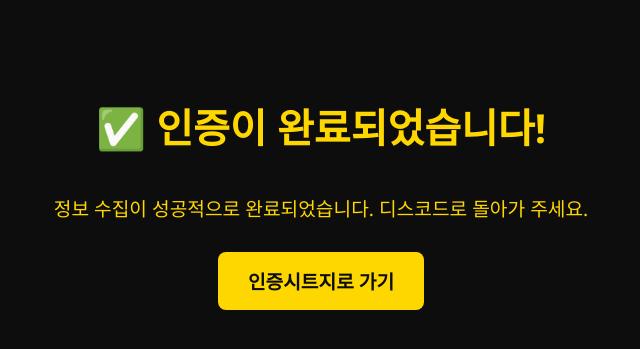
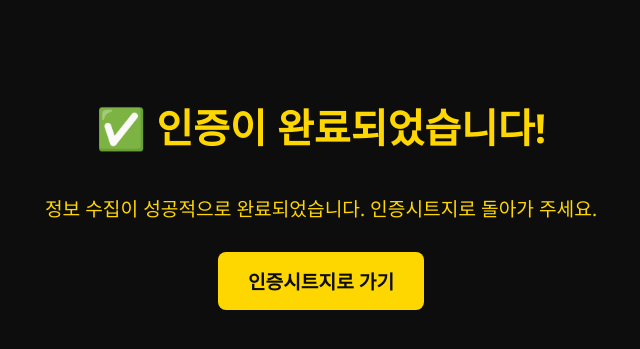
Before and after one commit to 25ksm/VerifyBot, a Flask app: page /success in a window 1280 px wide. Shown: the part 210-559 px from the top of the page, without its empty margins (319-959 px from the left). Run offline with Flask 3, Linux system fonts and the light colour scheme.

Commit message:
Add files via upload

```diff
--- a/VerifyBot/web/templates/success.html
+++ b/VerifyBot/web/templates/success.html
@@ -43,7 +43,7 @@
 </head>
 <body>
     <h1>✅ 인증이 완료되었습니다!</h1>
-    <p>정보 수집이 성공적으로 완료되었습니다. 디스코드로 돌아가 주세요.</p>
+    <p>정보 수집이 성공적으로 완료되었습니다. 인증시트지로 돌아가 주세요.</p>
     <a href="https://docs.google.com/spreadsheets/d/1LCMZPWiK37dJxIYpjX93KW5kOIeHDnGboNBJ5mQ4Yw8/edit?usp=sharing" class="button">인증시트지로 가기</a>
 </body>
 </html>
```
